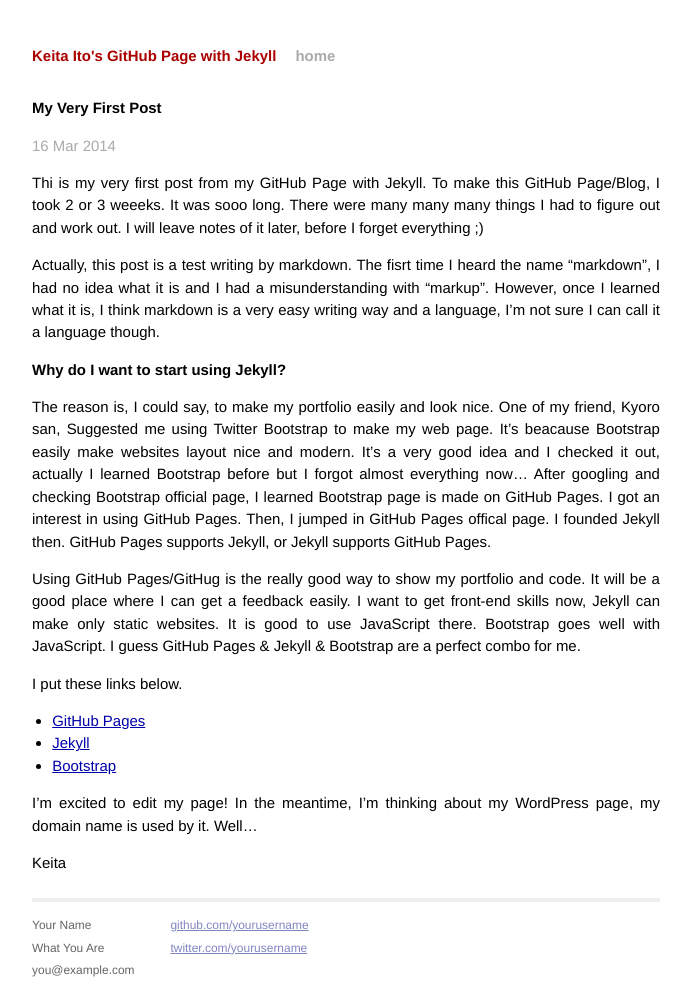
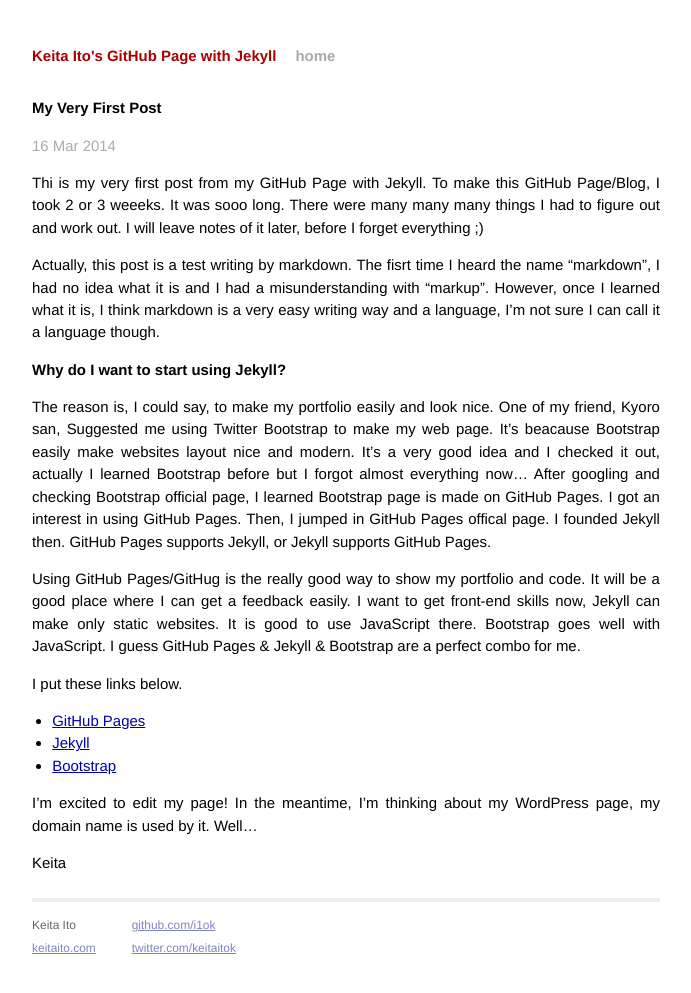
Before and after one commit to keitaito/i1ok.github.io, a Jekyll site: the page built from _posts/2014-03-16-my-very-first-post.markdown, in a window 1280 px wide. Shown: the whole page, without its empty margins (294-985 px from the left). Built offline with Jekyll 4.4.1, drawn with Linux system fonts in a browser that asks for light colours; Markdown is read by kramdown in place of the engine named in the settings; after the commit the page ends 971 px from its top, so only the background shows below that.

Commit message:
Edited default.html

```diff
--- a/_layouts/default.html
+++ b/_layouts/default.html
@@ -26,15 +26,14 @@
           <div class="footer">
             <div class="contact">
               <p>
-                Your Name<br />
-                What You Are<br />
-                you@example.com
+                Keita Ito<br />
+                <a href="http://keitaito.com/">keitaito.com</a>
               </p>
             </div>
             <div class="contact">
               <p>
-                <a href="https://github.com/yourusername">github.com/yourusername</a><br />
-                <a href="https://twitter.com/yourusername">twitter.com/yourusername</a><br />
+                <a href="https://github.com/yourusername">github.com/i1ok</a><br />
+                <a href="https://twitter.com/yourusername">twitter.com/keitaitok</a><br />
               </p>
             </div>
           </div>
```
